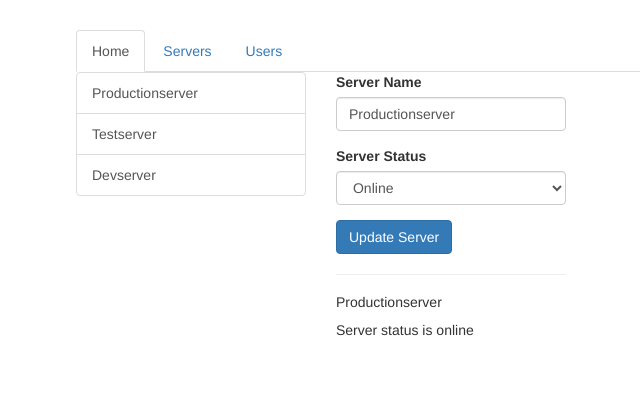
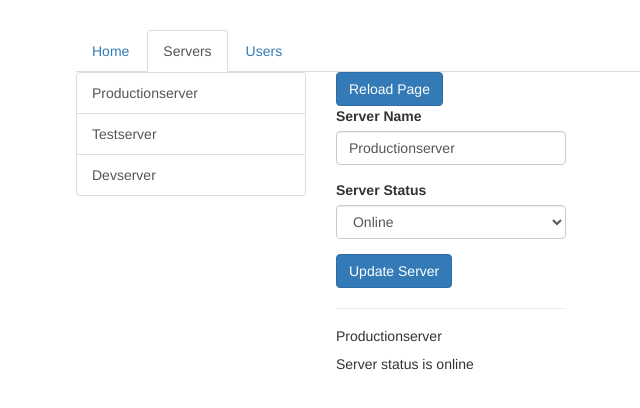
Before and after one commit to davidkim310/ng4-routing-start, an Angular app: page /servers in a window 1280 px wide. Shown: the top 408 px of the page, without its empty margins (189-829 px from the left). Built offline with nearby package versions, Linux system fonts and the light colour scheme.

Commit message:
grabs user id and name from route

```diff
--- a/src/app/app.component.html
+++ b/src/app/app.component.html
@@ -2,9 +2,19 @@
   <div class="row">
     <div class="col-xs-12 col-sm-10 col-md-8 col-sm-offset-1 col-md-offset-2">
       <ul class="nav nav-tabs">
-        <li role="presentation" class="active"><a href="#">Home</a></li>
-        <li role="presentation"><a href="#">Servers</a></li>
-        <li role="presentation"><a href="#">Users</a></li>
+        <!--use routerLink directive-->
+        <!--square brackets allow us to pass in a javascript object "exact" is a reserved word-->
+        <li role="presentation"
+          routerLinkActive="active"
+          [routerLinkActiveOptions]="{exact: true}">
+        <a routerLink="/">Home</a></li>
+        <li role="presentation"
+          routerLinkActive="active">
+          <a routerLink="/servers">Servers</a></li>
+        <!--can specify segments of this path-->
+        <li role="presentation"
+          routerLinkActive="active">
+          <a [routerLink]="['/users']">Users</a></li>
       </ul>
     </div>
   </div>
--- a/src/app/app.module.ts
+++ b/src/app/app.module.ts
@@ -16,6 +16,8 @@ import { ServersService } from './servers/servers.service';
 const appRoutes: Routes = [
   { path: '', component: HomeComponent },
   { path: 'users', component: UsersComponent }, //localhost:4200/users renders UsersComponent
+  // colon tells angular that this is the dynamic part of the path
+  { path: 'users/:id/:name', component: UserComponent },
   { path: 'servers', component: ServersComponent }
 ]
 
--- a/src/app/home/home.component.html
+++ b/src/app/home/home.component.html
@@ -1,2 +1,3 @@
 <h4>Welcome to Server Manager 4.0</h4>
 <p>Manage your Servers and Users.</p>
+<button class="btn btn-primary" (click)="onLoadServers()">Load Servers</button>
--- a/src/app/home/home.component.ts
+++ b/src/app/home/home.component.ts
@@ -1,4 +1,6 @@
 import { Component, OnInit } from '@angular/core';
+//must import Router from angular/router to access other components
+import { Router } from '@angular/router';
 
 @Component({
   selector: 'app-home',
@@ -6,10 +8,14 @@ import { Component, OnInit } from '@angular/core';
   styleUrls: ['./home.component.css']
 })
 export class HomeComponent implements OnInit {
-
-  constructor() { }
+//we can use router only with this injection
+  constructor(private router: Router) { }
 
   ngOnInit() {
   }
-
+//lets load a different component here
+  onLoadServers() {
+    //navigate takes an argument that points to a new route. takes in an array
+    this.router.navigate(['/servers'])
+  }
 }
--- a/src/app/servers/servers.component.html
+++ b/src/app/servers/servers.component.html
@@ -10,6 +10,7 @@
     </div>
   </div>
   <div class="col-xs-12 col-sm-4">
+    <button class="btn btn-primary" (click)="onReload()">Reload Page</button>
     <app-edit-server></app-edit-server>
     <hr>
     <app-server></app-server>
--- a/src/app/servers/servers.component.ts
+++ b/src/app/servers/servers.component.ts
@@ -1,5 +1,6 @@
 import { Component, OnInit } from '@angular/core';
 import { ServersService } from './servers.service';
+import { Router, ActivatedRoute } from '@angular/router';
 
 @Component({
   selector: 'app-servers',
@@ -9,10 +10,16 @@ import { ServersService } from './servers.service';
 export class ServersComponent implements OnInit {
   private servers: {id: number, name: string, status: string}[] = [];
 
-  constructor(private serversService: ServersService) { }
+  constructor(private serversService: ServersService,
+  private router: Router,
+  private route: ActivatedRoute) { }
 
   ngOnInit() {
     this.servers = this.serversService.getServers();
   }
 
+  onReload() {
+    //add relativeTo to define where relative to which route
+    // this.router.navigate(['/servers'], {relativeTo: this.route})
+  }
 }
--- a/src/app/users/user/user.component.html
+++ b/src/app/users/user/user.component.html
@@ -1,2 +1,2 @@
-<p>User with ID _ID_ loaded.</p>
-<p>User name is _NAME_</p>
+<p>User with ID {{user.id}} loaded.</p>
+<p>User name is {{user.name}}</p>
--- a/src/app/users/user/user.component.ts
+++ b/src/app/users/user/user.component.ts
@@ -1,4 +1,5 @@
 import { Component, OnInit } from '@angular/core';
+import { ActivatedRoute } from '@angular/router';
 
 @Component({
   selector: 'app-user',
@@ -8,9 +9,14 @@ import { Component, OnInit } from '@angular/core';
 export class UserComponent implements OnInit {
   user: {id: number, name: string};
 
-  constructor() { }
+  constructor(private route: ActivatedRoute) { }
 
   ngOnInit() {
+    this.user = {
+      //how we grab the id from route address
+      id: this.route.snapshot.params['id'],
+      name: this.route.snapshot.params['name']
+    }
   }
 
 }
```
